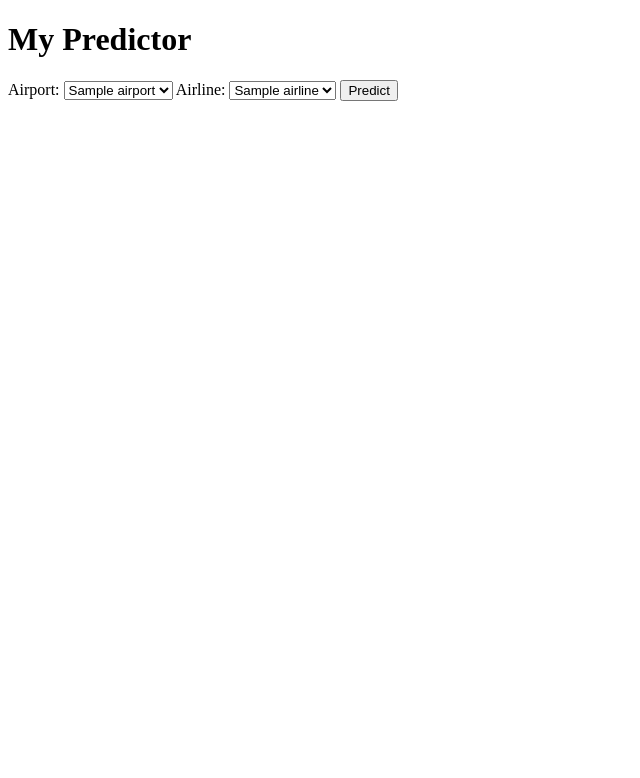
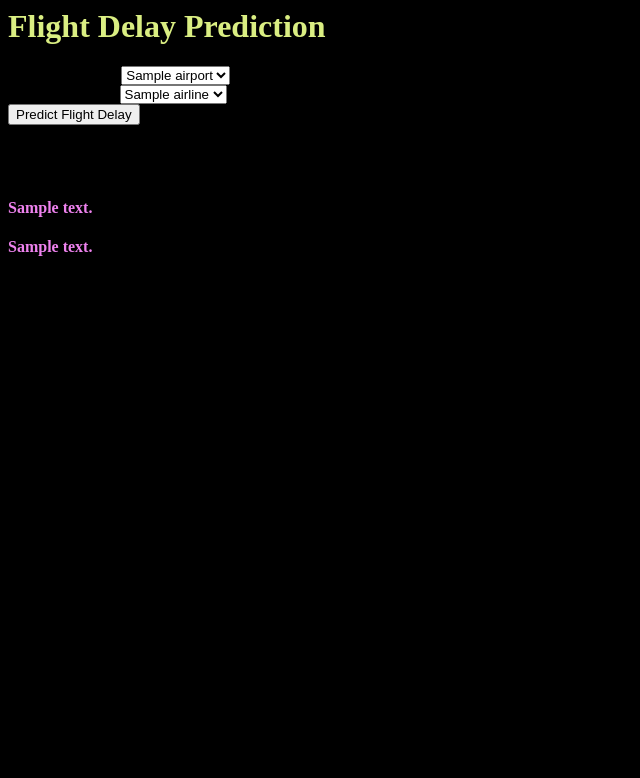
Before and after one commit to eliaabumanneh/Flight_Delay_Predict, a Flask app: template production/templates/webpage.html in a window 1280 px wide. Shown: the top 778 px of the page, without its empty margins (0-640 px from the left). Run offline with Flask 3, Linux system fonts and the light colour scheme; the template is opened without the code that fills it: most values are stand-ins (such as "Sample title", 1, 10 or a date in 2020); parts of the project's set-up code (start-up, migrations or seed data) failed here and were passed over.

Commit message:
First MVP with dropdown menu

```diff
--- a/production/main.py
+++ b/production/main.py
@@ -59,6 +59,8 @@ def data_setup(): #CSV and H5 file imports and
     X_data.drop(['ORIGIN_AIRPORT_ID','DEP_DELAY','CANCELLED'], axis=1, inplace=True)
     collist = X_data.columns.tolist()
 
+    global airline_list, airport_list
+
     #creating a list of airlines for users to pick from
     airline_list = []
     for col in collist:
@@ -67,6 +69,7 @@ def data_setup(): #CSV and H5 file imports and
 
     #creating a dictionary to map OP_UNIQUE_CARRIER to CARRIER_NAME
     carrier_dict = airlines_df.set_index('OP_UNIQUE_CARRIER')['CARRIER_NAME'].to_dict()
+
 
     #using the map function to replace the values in airline_list
     airline_list = [carrier_dict.get(airline, airline) for airline in airline_list]
@@ -83,9 +86,6 @@ def data_setup(): #CSV and H5 file imports and
 
     #using the map function to replace the values in airport_list
     airport_list = [airport_dict.get(airport, airport) for airport in airport_list]
-
-    print(airport_list)
-    print(airline_list)
 
     return airport_list, airline_list, collist
 
@@ -125,17 +125,18 @@ def run_pred(input_dest, input_airline):
 
     return delay_pred,cancellation_pred
 
-airport_list, airline_list, collist = data_setup()
+
 
 #Flask components
 @app.route('/') #routes to html page at ('/')
 def index():
-    return render_template('template.html')
+    global airport_list, airline_list, collist
+    airport_list, airline_list, collist = data_setup()
+    return render_template('webpage.html', airport_list=airport_list, airline_list = airline_list)
 
-@app.route('/predict', methods=['GET','POST'])
+@app.route('/predict', methods=['GET','POST'], )
+def predict(): # Make prediction based on selected values
 
-
-def predict(): # Make prediction based on selected values
     int_features = [int(x) for x in request.form.values()]
 
     airport_index = int_features[0]
@@ -146,7 +147,7 @@ def predict(): # Make prediction based on selected values
 
     delay, cancellation = run_pred(airport_index, airline_index)
 
-    return render_template('template.html', prediction_text='Your delay is {}'.format(delay), cancellation_text='The likelihood of cancellation is {}'.format(cancellation))
+    return render_template('webpage.html', prediction_text='Your delay is {}'.format(delay), cancellation_text='The likelihood of cancellation is {}'.format(cancellation), airport_list=airport_list, airline_list = airline_list)
 
 if __name__ == '__main__':
     port = int(os.environ.get('PORT',5000))
--- a/production/templates/webpage.html
+++ b/production/templates/webpage.html
@@ -1,32 +1,40 @@
-<!doctype html>
-<html>
-  <head>
-    <title>My Predictor</title>
-  </head>
-  <body>
-    <h1>My Predictor</h1>
-    <form method="POST" action="/">
-      <label for="airport">Airport:</label>
-      <select id="airport" name="airport">
+<head>
+  <meta charset="UTF-8">
+  <meta name="viewport" content="width=device-width, initial-scale=1.0">
+  <title>Flight Delay Predict airport_list</title>
+</head>
+
+<body style="background: #000">
+  <div class="login">
+    <h1 style="color:rgb(218, 238, 130)">Flight Delay Prediction</h1>
+
+    <!-- Action where the data is being sent-->
+    <form action="{{ url_for('predict')}}" method="post">
+
+      <!-- Airport dropdown -->
+      <label for="airport">Select an airport:</label>
+      <select name="airport" id="airport">
         {% for airport in airport_list %}
-        <option value="{{loop.index0}}">{{airport}}</option>
+          <option value="{{ loop.index0 }}">{{ airport }}</option>
         {% endfor %}
-      </select>
+      </select><br>
 
-      <label for="airline">Airline:</label>
-      <select id="airline" name="airline">
+      <!-- Airline dropdown -->
+      <label for="airline">Select an airline:</label>
+      <select name="airline" id="airline">
         {% for airline in airline_list %}
-        <option value="{{loop.index0}}">{{airline}}</option>
+          <option value="{{ loop.index0 }}">{{ airline }}</option>
         {% endfor %}
-      </select>
+      </select><br>
 
-      <button type="submit" name="submit">Predict</button>
+      <button type="submit" class="btn btn-primary btn-block btn-large">Predict Flight Delay</button></p>
     </form>
 
-    {% if request.method == "POST" %}
-      <h2>Selected:</h2>
-      <p>Airport index: {{airport_index}}</p>
-      <p>Airline index: {{airline_index}}</p>
-    {% endif %}
-  </body>
-</html>
+    <br>
+    <br>
+    <h4 style="color:Violet;">
+      {{ prediction_text }}</h4>
+    <h4 style="color:Violet;">
+      {{ cancellation_text }}</h4>
+  </div>
+</body>
```
